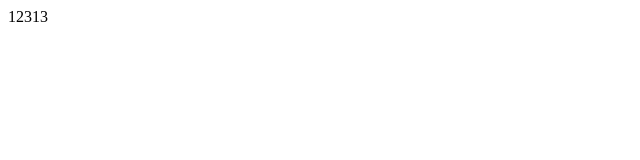
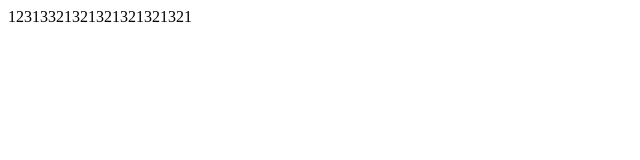
Before and after one commit to hana0218/hana0218.github.io, a plain HTML site: page a.html in a window 1280 px wide. Shown: the whole page, without its empty margins (0-640 px from the left). Drawn offline with Linux system fonts and the light colour scheme.

Commit message:
Update a.html

```diff
--- a/a.html
+++ b/a.html
@@ -10,7 +10,7 @@
     </style>
 </head>
 <body>
-<div>12313
+<div>12313321321321321321321
     </div>
 </body>
 </html>
```
